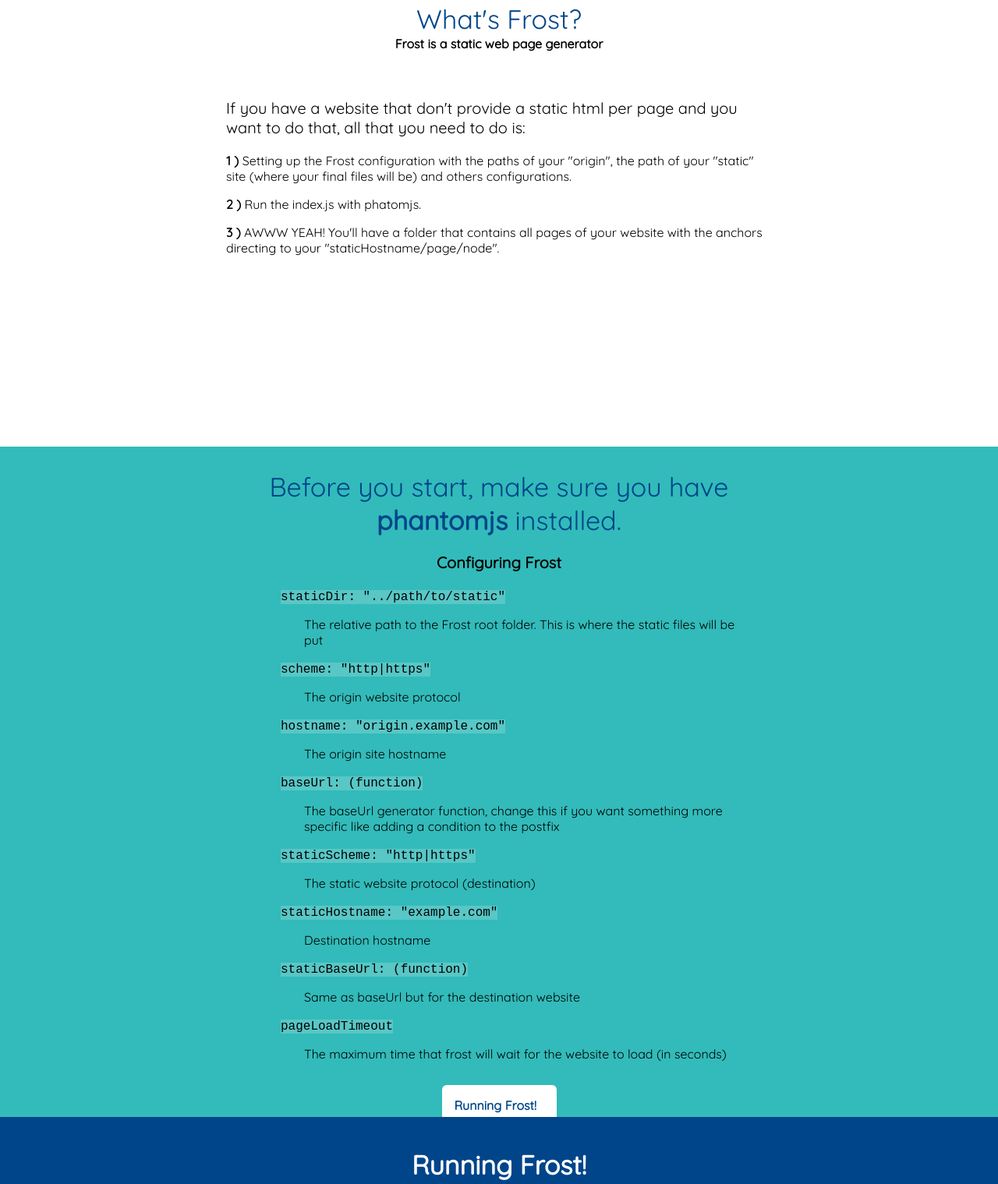
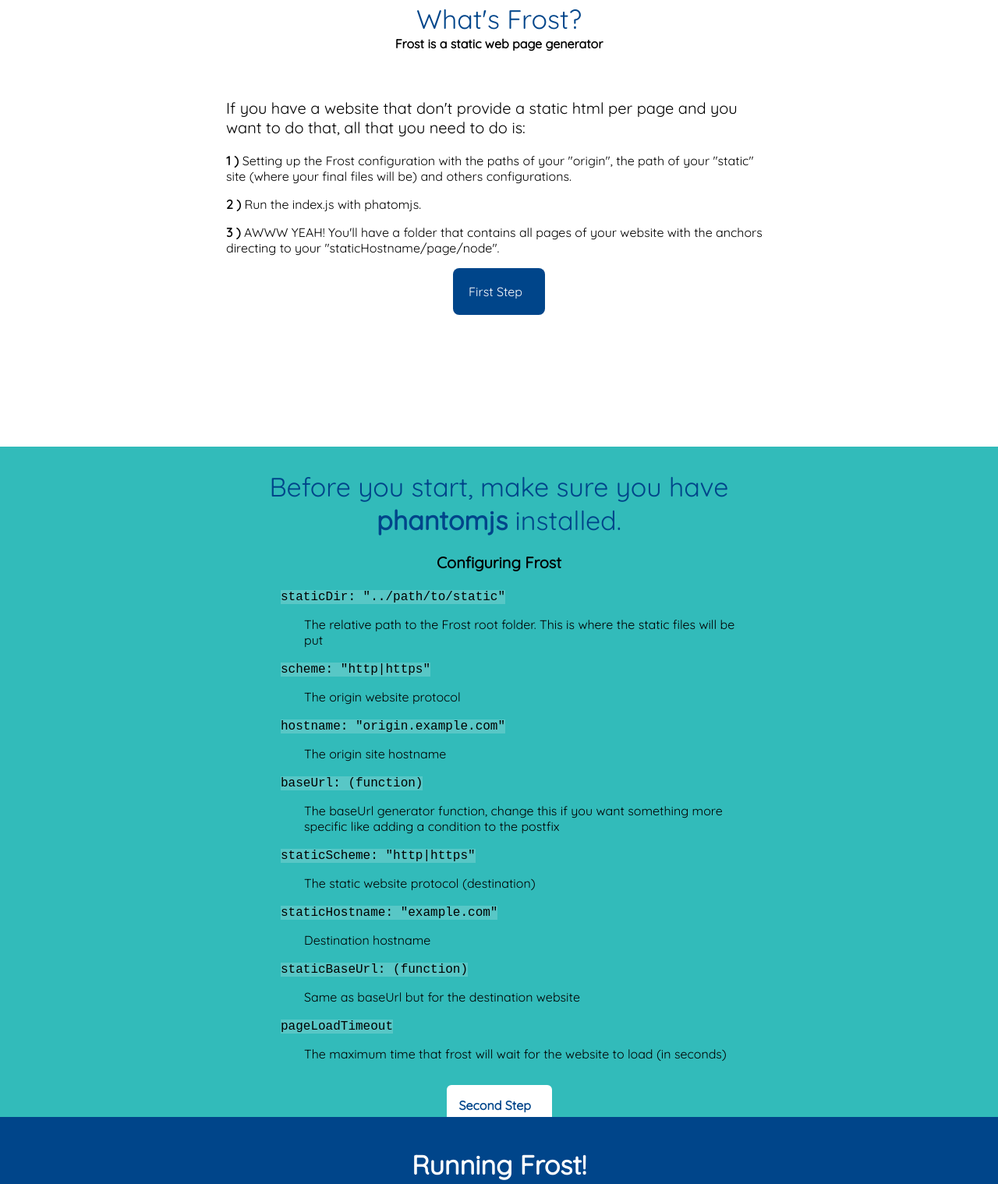
Before and after one commit to danielGalvao/paulinho, a plain HTML site: page index.html in a window 1280 px wide. Shown: the part 1027-2546 px from the top of the page at 78% size. Drawn offline with Linux system fonts and the light colour scheme.

Commit message:
Melhoria botoes

```diff
--- a/css/style.css
+++ b/css/style.css
@@ -75,7 +75,7 @@ section {
   padding: 0px;
 }
 
-.logo a {
+.logo a, .button {
   width: 96px;
   background: #00458a;
   padding: 20px;
@@ -131,6 +131,10 @@ section {
   padding-left: 30px;
 }
 
+#what-is {
+  min-height: 500px;
+}
+
 .what-is-container {
   height: 340px;
 }
@@ -140,6 +144,12 @@ section {
   margin-bottom: 60px;
 }
 
+.what-is-container .button {
+  float: none;
+  margin: 0 auto;
+  width: 78px;
+}
+
 .problem {
   font-size: 20px;
 }
@@ -147,7 +157,7 @@ section {
 .running-button {
   display: block;
   padding: 16px;
-  width: 115px;
+  width: 103px;
   margin: 0 auto;
   background-color: #fff;
   border-radius: 6px;
--- a/index.html
+++ b/index.html
@@ -25,6 +25,7 @@
         <p><b>1 )</b> Setting up the Frost configuration with the paths of your "origin", the path of your "static" site (where your final files will be) and others configurations.</p>
         <p><b>2 )</b> Run the index.js with phatomjs.</p>
         <p><b>3 )</b> AWWW YEAH! You'll have a folder that contains all pages of your website with the anchors directing to your "staticHostname/page/node".</p>
+        <a class="started button" href="#step-1">First Step</a>
       </div>
     </section>
     <section class="step-1" id="step-1">
@@ -81,7 +82,7 @@
             </p>
           </li>
         </ul>
-        <a class="running-button" href="#step-2">Running Frost!</a>
+        <a class="running-button" href="#step-2">Second Step</a>
       </div>
     </section>
     <section class="running" id="step-2">
```
